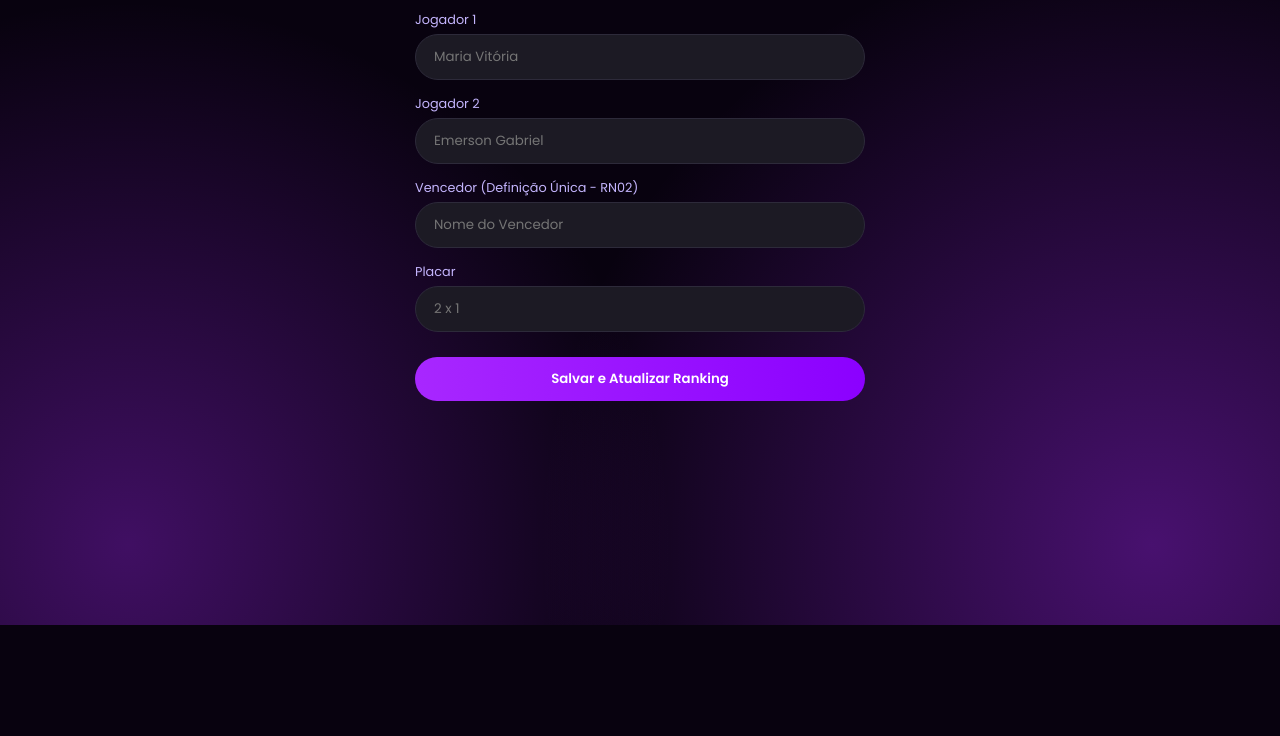
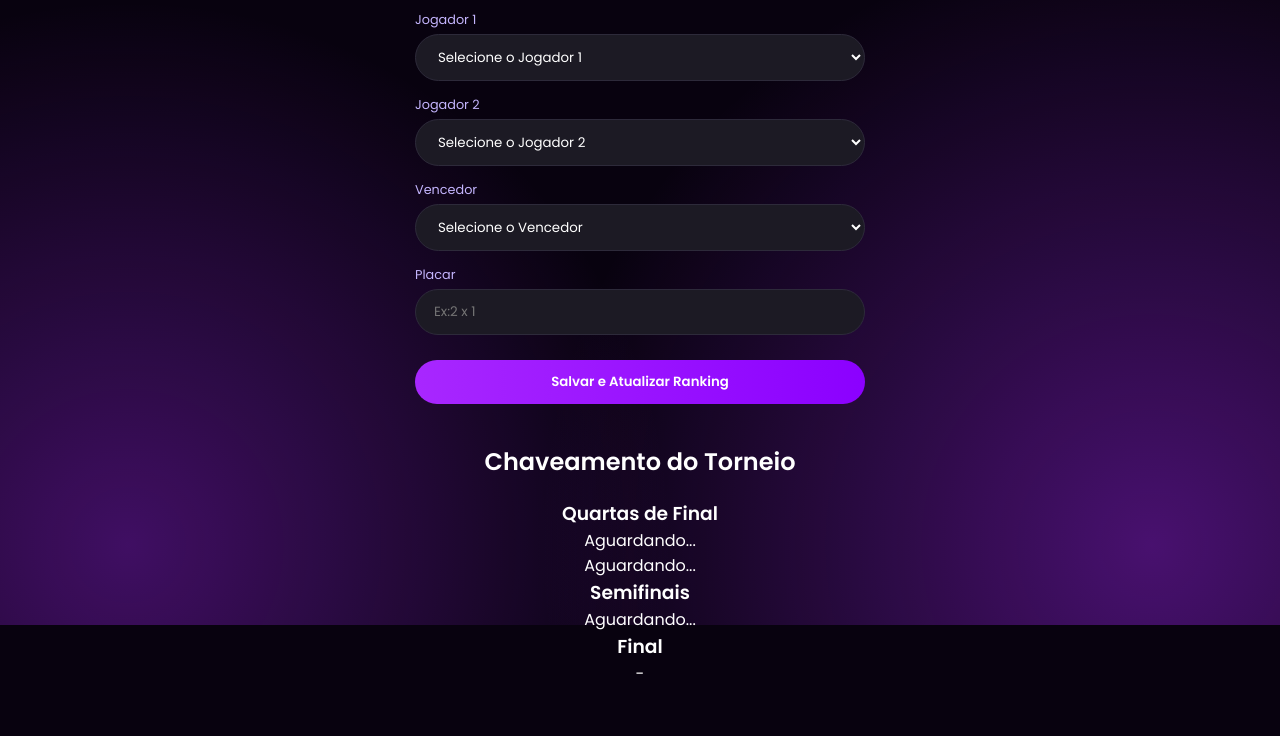
Before and after one commit to ErmesonBiel/Pentagon---IFRN, a plain HTML site: page frontend/partidas.html in a window 1280 px wide. Shown: the part 175-911 px from the top of the page. Before the commit the page ends 800 px from the top, so only its background shows below. Drawn offline with Linux system fonts and the light colour scheme.

Commit message:
Update partidas.html

```diff
--- a/frontend/partidas.html
+++ b/frontend/partidas.html
@@ -6,6 +6,7 @@
   <link rel="stylesheet" href="css/style.css">
 </head>
 <body>
+
   <header class="navbar">
     <a href="dashboard.html" class="logo-container">Pentagon.</a>
     <nav>
@@ -17,26 +18,56 @@
   </header>
 
   <main class="form-container">
-    <h2 class="page-title">Registrar Resultado</h2>
+    <h2 class="page-title">Registrar Resultados</h2>
     <form id="formPartida">
+
       <div class="input-group">
-        <label>Jogador 1</label>
-        <input type="text" id="j1" placeholder="Maria Vitória" required>
+        <label for="j1">Jogador 1</label>
+        <select id="j1" required>
+          <option value="" disabled selected>Selecione o Jogador 1</option>
+        </select>
       </div>
+
       <div class="input-group">
-        <label>Jogador 2</label>
-        <input type="text" id="j2" placeholder="Emerson Gabriel" required>
+        <label for="j2">Jogador 2</label>
+        <select id="j2" required>
+          <option value="" disabled selected>Selecione o Jogador 2</option>
+        </select>
       </div>
+
       <div class="input-group">
-        <label>Vencedor (Definição Única - RN02)</label>
-        <input type="text" id="vencedor" placeholder="Nome do Vencedor" required>
+        <label for="vencedor">Vencedor</label>
+        <select id="vencedor" required>
+          <option value="" disabled selected>Selecione o Vencedor</option>
+        </select>
       </div>
+
       <div class="input-group">
-        <label>Placar</label>
-        <input type="text" id="placar" placeholder="2 x 1" required>
+        <label for="placar">Placar</label>
+        <input type="text" id="placar" placeholder="Ex:2 x 1" required>
       </div>
+
       <button type="submit" class="btn-primary">Salvar e Atualizar Ranking</button>
     </form>
+
+    <section class="bracket-section" style="margin-top: 40px;">
+      <h2 class="page-title" style="font-size: 1.5rem; margin-bottom: 20px;">Chaveamento do Torneio</h2>
+      <div id="bracket-container" class="bracket-grid">
+        <div class="round">
+          <h3>Quartas de Final</h3>
+          <div class="matchup"><span>Aguardando...</span></div>
+          <div class="matchup"><span>Aguardando...</span></div>
+        </div>
+        <div class="round">
+          <h3>Semifinais</h3>
+          <div class="matchup"><span>Aguardando...</span></div>
+        </div>
+        <div class="round">
+          <h3>Final</h3>
+          <div class="matchup"><span>-</span></div>
+        </div>
+      </div>
+    </section>
   </main>
 
   <script src="js/mockData.js"></script>
```
